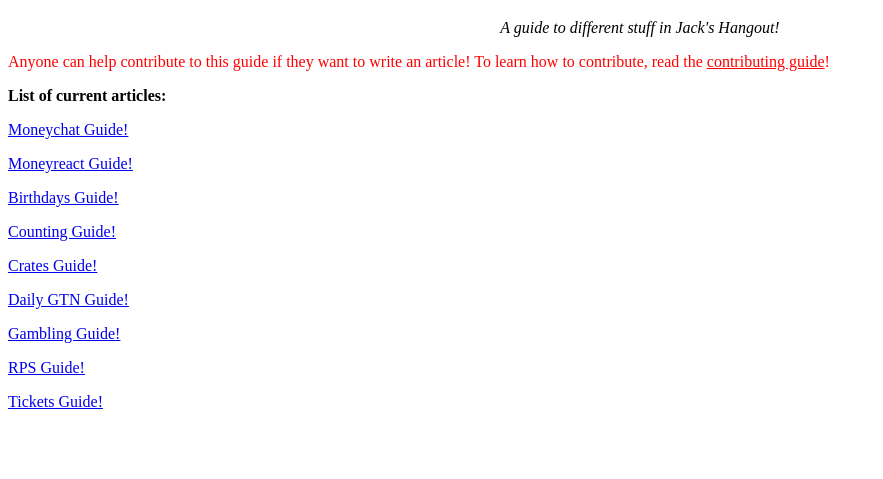
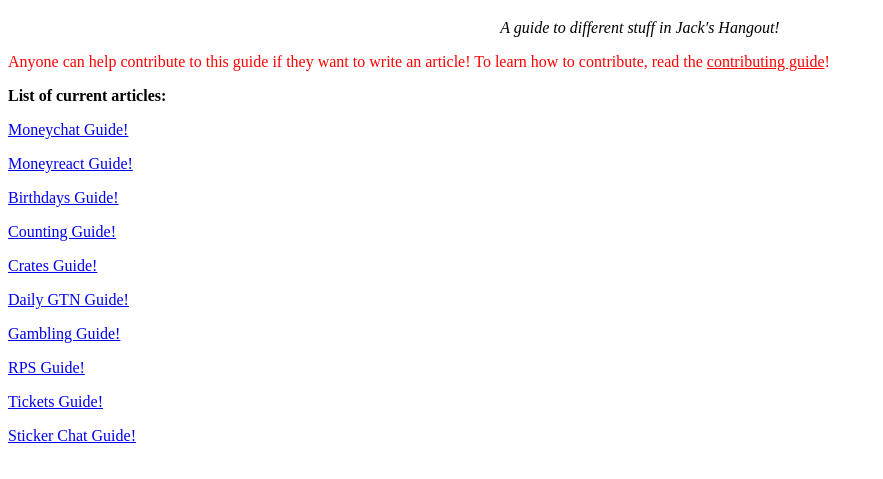
Before and after one commit to chattyboxy/jacks-hangout-guide, a plain HTML site: page index.html in a window 1280 px wide. Shown: the part 47-526 px from the top of the page, without its empty margins (0-883 px from the left). Drawn offline with Linux system fonts and the light colour scheme.

Commit message:
Update index.html

```diff
--- a/index.html
+++ b/index.html
@@ -11,3 +11,4 @@
 <p><a href="/gamble">Gambling Guide!</a></p>
 <p><a href="/rps">RPS Guide!</a></p>
 <p><a href="/tickets">Tickets Guide!</a></p>
+<p><a href="/stickerchat">Sticker Chat Guide!</a></p>
```
